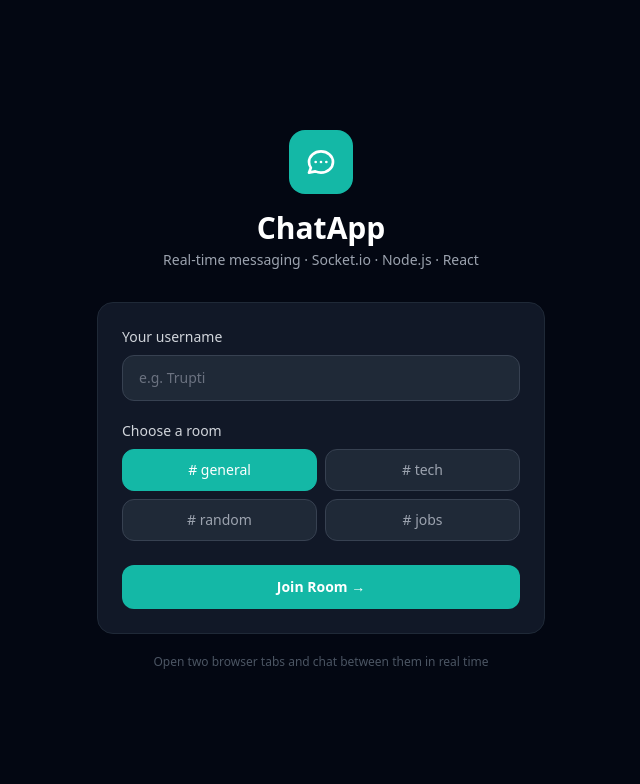
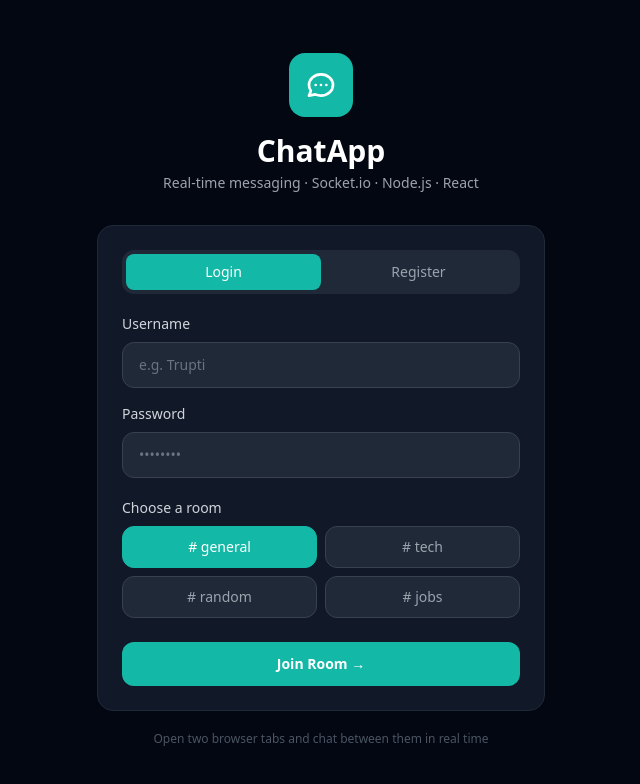
Before and after one commit to TruptiUtpat/chat-app, a React (Vite) app in the folder client/: page / in a window 1280 px wide. Shown: the top 784 px of the page, without its empty margins (319-959 px from the left). Built offline with nearby package versions, Linux system fonts and the light colour scheme; no server answers; the HTML template or start-up script is replaced by a standard one.

Commit message:
feat: add JWT auth UI and token socket connection

```diff
--- a/client/src/components/Login.jsx
+++ b/client/src/components/Login.jsx
@@ -1,22 +1,64 @@
 import { useState } from 'react';
 
 const ROOMS = ['general', 'tech', 'random', 'jobs'];
+const BASE  = 'https://chat-app-production-64cd.up.railway.app';
 
 export default function Login({ onJoin }) {
+  const [tab, setTab]           = useState('login');     // 'login' | 'register'
   const [username, setUsername] = useState('');
+  const [password, setPassword] = useState('');
   const [room, setRoom]         = useState('general');
   const [error, setError]       = useState('');
+  const [loading, setLoading]   = useState(false);
+  const [success, setSuccess]   = useState('');
 
-  const handleJoin = () => {
+  const handleSubmit = async () => {
     if (!username.trim()) { setError('Please enter a username'); return; }
-    onJoin(username.trim(), room);
+    if (!password.trim()) { setError('Please enter a password'); return; }
+
+    setLoading(true);
+    setError('');
+    setSuccess('');
+
+    try {
+      const res  = await fetch(`${BASE}/auth/${tab}`, {
+        method:  'POST',
+        headers: { 'Content-Type': 'application/json' },
+        body:    JSON.stringify({ username: username.trim(), password }),
+      });
+      const data = await res.json();
+
+      if (!res.ok) {
+        setError(data.error || 'Something went wrong');
+        setLoading(false);
+        return;
+      }
+
+      if (tab === 'register') {
+        // After register, auto switch to login
+        setSuccess('Registered! Please log in.');
+        setTab('login');
+        setPassword('');
+        setLoading(false);
+        return;
+      }
+
+      // Login success
+      localStorage.setItem('token',    data.token);
+      localStorage.setItem('username', data.username);
+      onJoin(data.username, room);
+
+    } catch (e) {
+      setError('Network error — is the server running?');
+      setLoading(false);
+    }
   };
 
   return (
     <div className="min-h-screen bg-gray-950 flex items-center justify-center p-4">
       <div className="w-full max-w-md">
 
-        {/* Logo */}
+        {/* Logo — unchanged from your original */}
         <div className="text-center mb-8">
           <div className="w-16 h-16 bg-teal-500 rounded-2xl flex items-center justify-center mx-auto mb-4">
             <svg className="w-8 h-8 text-white" fill="none" stroke="currentColor" viewBox="0 0 24 24">
@@ -28,18 +70,53 @@ export default function Login({ onJoin }) {
           <p className="text-gray-400 mt-1 text-sm">Real-time messaging · Socket.io · Node.js · React</p>
         </div>
 
-        {/* Card */}
         <div className="bg-gray-900 rounded-2xl p-6 border border-gray-800">
 
+          {/* 🆕 Tabs */}
+          <div className="flex bg-gray-800 rounded-xl p-1 mb-5">
+            {['login', 'register'].map(t => (
+              <button key={t} onClick={() => { setTab(t); setError(''); setSuccess(''); }}
+                className={`flex-1 py-2 rounded-lg text-sm font-medium transition capitalize
+                  ${tab === t
+                    ? 'bg-teal-500 text-white'
+                    : 'text-gray-400 hover:text-white'}`}>
+                {t}
+              </button>
+            ))}
+          </div>
+
+          {/* Success message */}
+          {success && (
+            <div className="mb-4 px-4 py-2.5 bg-teal-500/10 border border-teal-500/20
+                            text-teal-400 text-sm rounded-xl">
+              {success}
+            </div>
+          )}
+
           {/* Username */}
-          <div className="mb-5">
-            <label className="block text-sm font-medium text-gray-300 mb-2">Your username</label>
+          <div className="mb-4">
+            <label className="block text-sm font-medium text-gray-300 mb-2">Username</label>
             <input
               type="text"
               placeholder="e.g. Trupti"
               value={username}
               onChange={e => { setUsername(e.target.value); setError(''); }}
-              onKeyDown={e => e.key === 'Enter' && handleJoin()}
+              onKeyDown={e => e.key === 'Enter' && handleSubmit()}
+              className="w-full bg-gray-800 text-white placeholder-gray-500 border border-gray-700
+                         rounded-xl px-4 py-3 text-sm focus:outline-none focus:border-teal-500
+                         focus:ring-1 focus:ring-teal-500 transition"
+            />
+          </div>
+
+          {/* 🆕 Password */}
+          <div className="mb-5">
+            <label className="block text-sm font-medium text-gray-300 mb-2">Password</label>
+            <input
+              type="password"
+              placeholder="••••••••"
+              value={password}
+              onChange={e => { setPassword(e.target.value); setError(''); }}
+              onKeyDown={e => e.key === 'Enter' && handleSubmit()}
               className="w-full bg-gray-800 text-white placeholder-gray-500 border border-gray-700
                          rounded-xl px-4 py-3 text-sm focus:outline-none focus:border-teal-500
                          focus:ring-1 focus:ring-teal-500 transition"
@@ -47,7 +124,8 @@ export default function Login({ onJoin }) {
             {error && <p className="text-red-400 text-xs mt-1.5">{error}</p>}
           </div>
 
-          {/* Room picker */}
+          {/* Room picker — only show on login tab */}
+          {tab === 'login' && (
             <div className="mb-6">
               <label className="block text-sm font-medium text-gray-300 mb-2">Choose a room</label>
               <div className="grid grid-cols-2 gap-2">
@@ -62,11 +140,13 @@ export default function Login({ onJoin }) {
                 ))}
               </div>
             </div>
+          )}
 
-          <button onClick={handleJoin}
-            className="w-full bg-teal-500 hover:bg-teal-400 active:scale-95 text-white
-                       font-semibold py-3 rounded-xl transition text-sm">
-            Join Room →
+          <button onClick={handleSubmit} disabled={loading}
+            className="w-full bg-teal-500 hover:bg-teal-400 active:scale-95 disabled:bg-gray-700
+                       disabled:cursor-not-allowed text-white font-semibold py-3 rounded-xl
+                       transition text-sm">
+            {loading ? 'Please wait...' : tab === 'login' ? 'Join Room →' : 'Create Account →'}
           </button>
         </div>
 
--- a/client/src/socket.js
+++ b/client/src/socket.js
@@ -1,7 +1,10 @@
 import { io } from 'socket.io-client';
 
+const token = localStorage.getItem('token'); // 🆕 read token
+
 const socket = io("https://chat-app-production-64cd.up.railway.app", {
-  transports: ['websocket', 'polling']
+  transports: ['websocket', 'polling'],
+  auth: { token } // 🆕 pass token on connect
 });
 
 export default socket;
```
Lines whose indentation alone changed are shown as unchanged.
